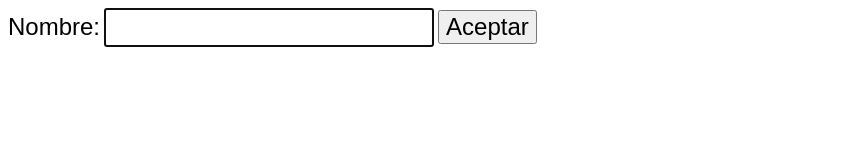
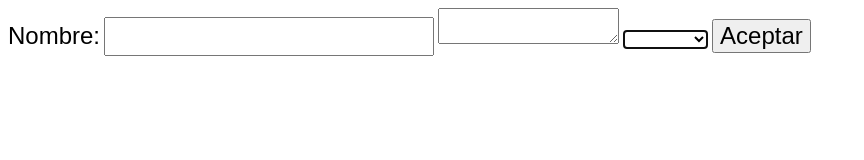
Before and after one commit to FranlexRam/Curso-JS-profesional, a plain HTML site: page INPUTS y eventos/index.html in a window 1280 px wide. Shown: the whole page, without its empty margins (0-864 px from the left). Drawn offline with Linux system fonts and the light colour scheme.

Commit message:
Clase 2da parte.

```diff
--- a/INPUTS y eventos/index.html
+++ b/INPUTS y eventos/index.html
@@ -9,6 +9,12 @@
 <body>
     <label for="campo">Nombre:</label>
     <input id="campo" type="text">
+    <textarea name="" id=""></textarea>
+    <select>
+        <option>React</option>
+        <option>Next.js</option>
+    </select>
+
     <button class="boton">Aceptar</button>
     <!-- <button class="limpiar">Limpiar</button> -->
 
--- a/INPUTS y eventos/index.js
+++ b/INPUTS y eventos/index.js
@@ -1,7 +1,8 @@
 let nombre;
 document.querySelector(".boton").addEventListener("click", leer);
 //Para pulsar el valor del input con la tecla ENTER:
-document.querySelector("#campo").addEventListener("keydown", teclado);
+document.querySelector("select").addEventListener("keydown", teclado);
+document.querySelector("select").innerHTML+=`<option>JavaScript</option>`
 // document.querySelector(".limpiar").addEventListener("click", limpiar);
 limpiar();
 
@@ -10,13 +11,13 @@ function teclado(e) {
 }
 
 function leer() {
-    nombre =document.querySelector("#campo").value.trim().toUpperCase();
+    nombre =document.querySelector("select").value.trim().toUpperCase();
     (nombre) && (document.querySelector(".caja").innerHTML=`Hola ${nombre}.`);
      limpiar();
 }
 
 function limpiar(params) {
-    const ELEMENTO = document.querySelector("#campo");
+    const ELEMENTO = document.querySelector("select");
     ELEMENTO.value="";
     ELEMENTO.focus();
 }
```
